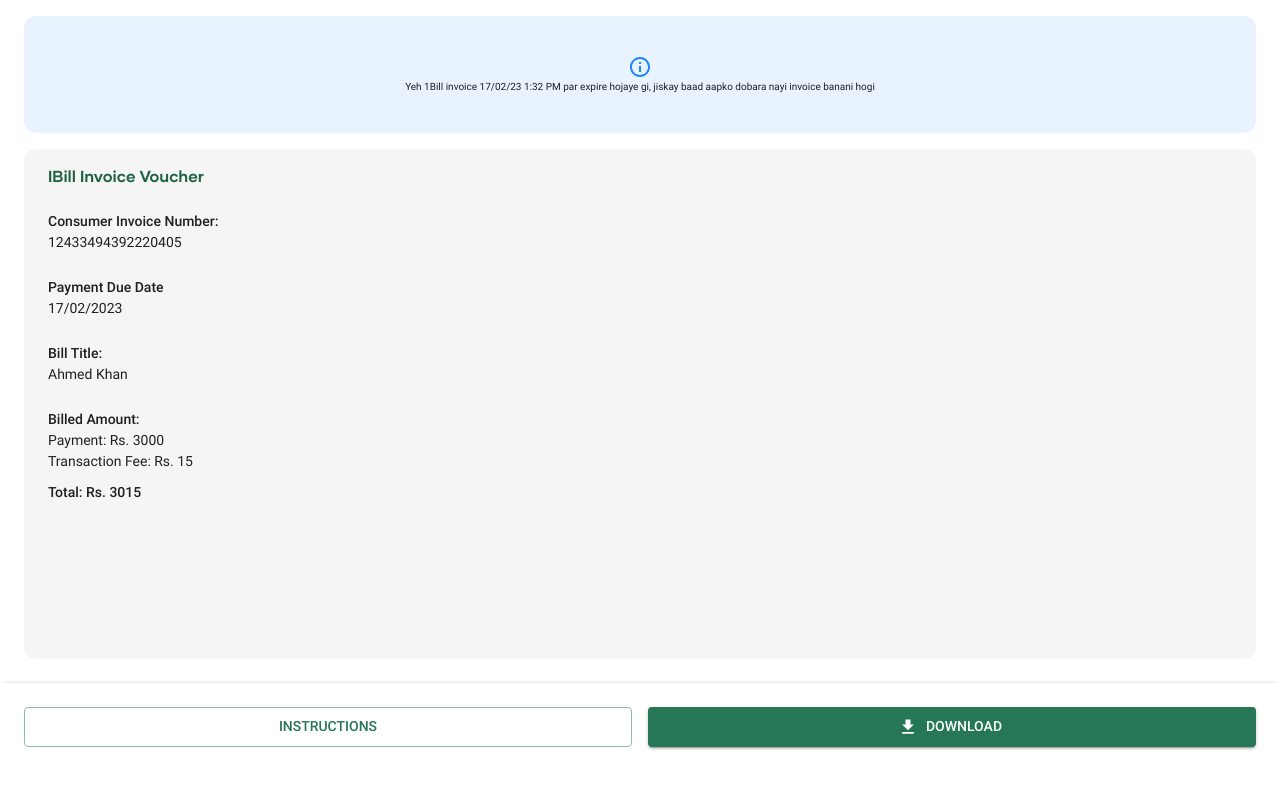
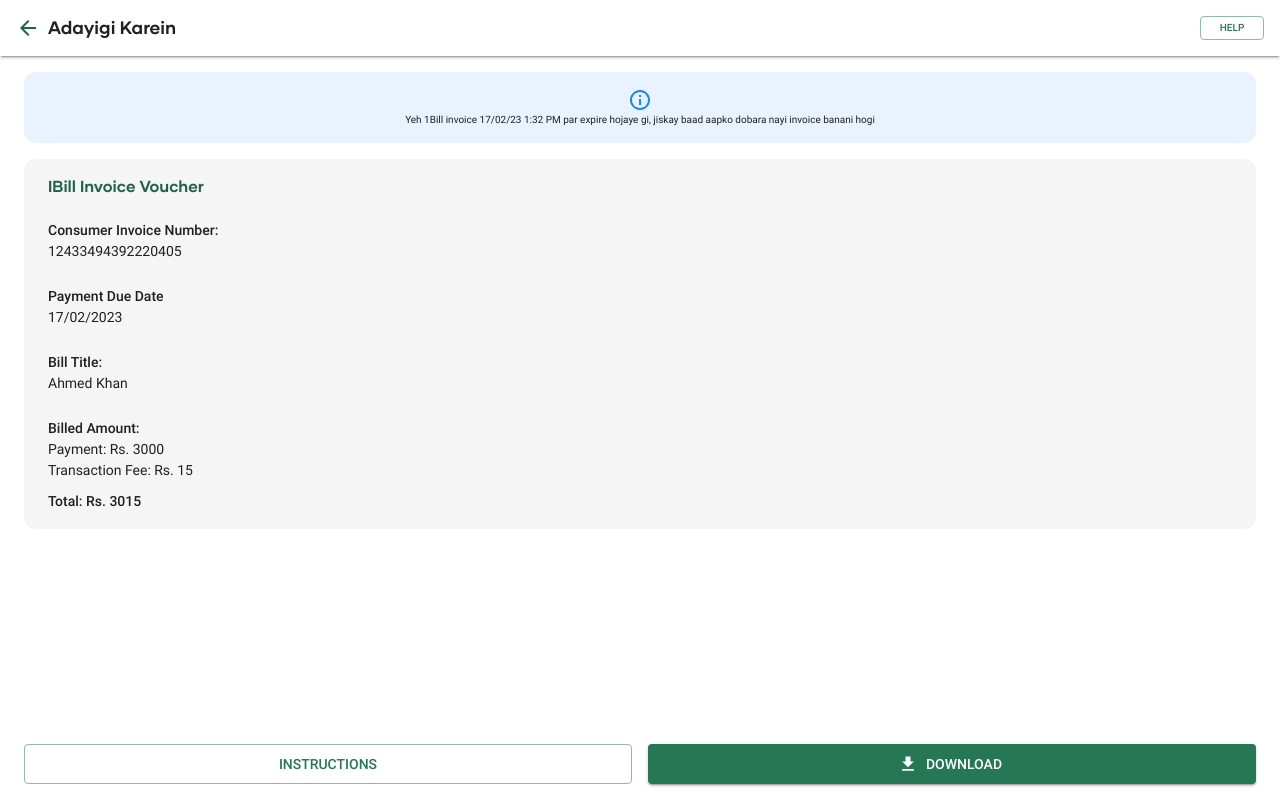
Before and after one commit to creditbook-poc/wlk-mui, a React (Vite) app: page /invoice in a window 1280 px wide. Built offline with nearby package versions, Linux system fonts and the light colour scheme.

Commit message:
fixed the height

```diff
--- a/src/screen/InvoiceDetails.tsx
+++ b/src/screen/InvoiceDetails.tsx
@@ -1,6 +1,7 @@
 import { Download, InfoOutlined } from "@mui/icons-material";
-import { Box, Typography, useTheme } from "@mui/material";
+import { Box, Grid, Typography, useTheme } from "@mui/material";
 import { CbButton } from "../components/Primitive/CbButton/CbButton";
+import { Header } from "../components/Header/Header";
 
 export const InvoiceDetails = () => {
   const theme = useTheme();
@@ -11,18 +12,19 @@
       flexDirection="column"
       flex={1}
       height="100vh"
-      paddingTop={2}
-      overflow='hidden'
+      overflow="hidden"
     >
+      <Header isHelpButtonEnabled text="Adayigi Karein" />
       <Box
         alignItems="center"
         bgcolor={theme.background.cardImportant}
         borderRadius={3}
         display="flex"
-        height="15%"
         flexDirection="column"
         justifyContent="center"
         marginX={3}
+        marginTop={2}
+        paddingY={2}
       >
         <InfoOutlined color="info" />
         <Typography variant="bodyXSmall" textAlign="center">
@@ -31,7 +33,6 @@
         </Typography>
       </Box>
       <Box
-        height="65%"
         bgcolor={theme.background.surfaceBasic}
         borderRadius={3}
         marginX={3}
@@ -114,18 +115,20 @@
           </Box>
         </Box>
       </Box>
-      <Box
-        height="15%"
-        display="flex"
-        sx={{ boxShadow: "0px -4px 4px -4px rgba(0,0,0,0.2)" }}
-        marginTop={1}
+      <Grid
+        container
+        spacing={2}
+        paddingBottom={2}
+        paddingX={3}
+        height="100%"
+        alignItems="flex-end"
       >
-        <Box width="100%" marginRight={1} paddingLeft={3} marginTop={3}>
+        <Grid item xs={6}>
           <CbButton fullWidth variant="outlined" size="large">
             <Typography variant="buttonMedium">Instructions</Typography>
           </CbButton>
-        </Box>
-        <Box width="100%" marginLeft={1} paddingRight={3} marginTop={3}>
+        </Grid>
+        <Grid item xs={6}>
           <CbButton
             fullWidth
             variant="contained"
@@ -134,8 +137,8 @@
           >
             <Typography variant="buttonMedium">Download</Typography>
           </CbButton>
-        </Box>
-      </Box>
+        </Grid>
+      </Grid>
     </Box>
   );
 };
```
